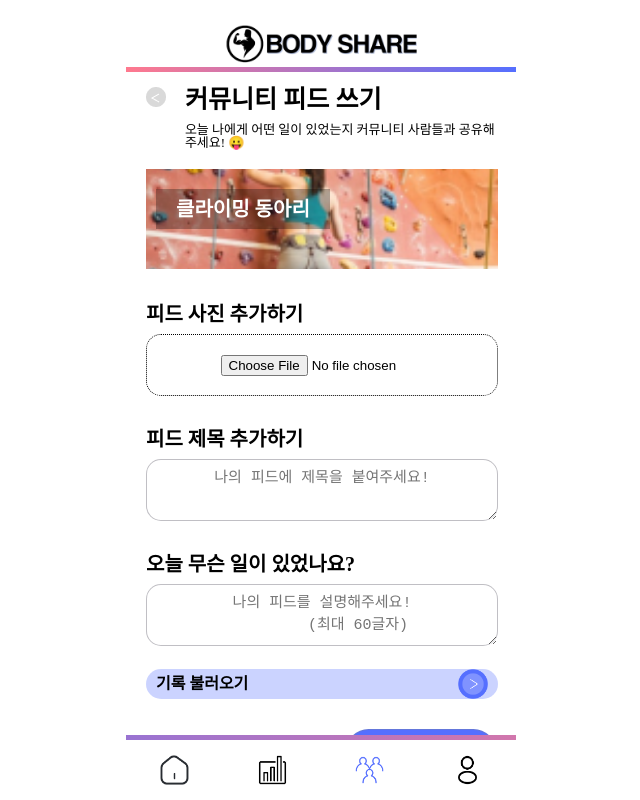
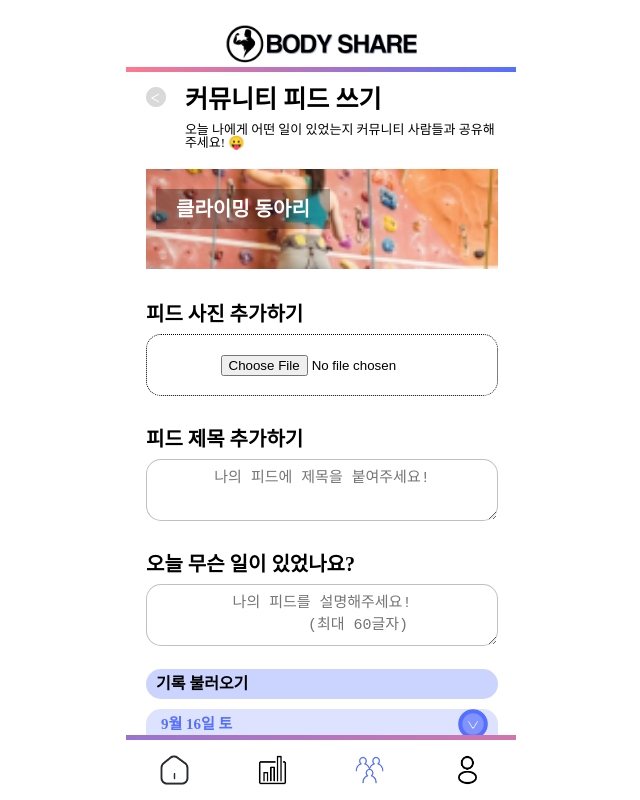
Before and after one commit to UNILION/BodyShare, a React (Create React App) app in the folder BodyShare-app/: page /community/feedAdd in a window 1280 px wide. Shown: the whole page, without its empty margins (319-959 px from the left). Built offline with nearby package versions, Linux system fonts and the light colour scheme.

Commit message:
feat: 기록 불러오기 페이지 추가

```diff
--- a/BodyShare-app/src/pages/community/commu/commuFeedAdd/CommuFeedAdd.js
+++ b/BodyShare-app/src/pages/community/commu/commuFeedAdd/CommuFeedAdd.js
@@ -4,7 +4,8 @@ import Button from "components/commons/Button";
 import plus from "assets/Img/buttonplus.png";
 import bannerPic from "assets/Img/card_image2.png";
 import { useNavigate } from "react-router-dom";
-import next from "assets/Img/circletgo.png"
+import next from "assets/Img/circletgo.png";
+import { useEffect, useState } from "react";
 
 const Container = styled.div`
   padding: 0 20px;
@@ -58,7 +59,7 @@ const Text = styled.div`
   font-size: 20px;
   font-weight: bold;
   color: white;
-  background-color: rgba(0,0,0,0.3);
+  background-color: rgba(0, 0, 0, 0.3);
   padding: 10px 20px;
 `;
 
@@ -101,29 +102,112 @@ const FeedTitle = styled.div``;
 
 const FeedContent = styled.div``;
 
-const Target = styled.div`
-  display: grid;
-  grid-template-columns: 1fr 0.1fr;
-  width: 100%;
-  background-color: rgba(85,111,255,0.3);
+const Targets = styled.div``;
+
+const TargetTop = styled.div`
+  background-color: rgba(85, 111, 2555, 0.3);
   border-radius: 15px;
-`;
-
-const TargetTitle = styled.div`
   line-height: 30px;
   padding-left: 10px;
   font-weight: bold;
 `;
 
+const TargetLists = styled.div``;
+
+const TargetList = styled.div``;
+
+const TargetListTop = styled.div`
+  display: grid;
+  grid-template-columns: 3fr 1fr;
+  align-content: space-between;
+  border-radius: 15px 15px 0 0;
+  background-color: ${(props) =>
+    props.select ? "rgba(85, 111, 255, 0.7)" : "rgba(85, 111, 255, 0.2)"};
+  margin-top: 10px;
+`;
+
+const TargetListTitle = styled.div`
+  color: #556fff;
+  font-size: 15px;
+  font-weight: bold;
+  line-height: 30px;
+  padding-left: 15px;
+`;
+
 const Next = styled.img`
+  margin-left: auto;
   width: 30px;
   height: 30px;
   cursor: pointer;
   padding-right: 10px;
+  transform: ${(props) => (props.click ? "rotate(-90deg)" : "rotate(90deg)")};
+  transform-origin: 15px 15px;
+  transition: all 0.3s linear;
+`;
+
+const DropDown = styled.div`
+  position: relative;
+  overflow: hidden;
+  z-index: 1;
+`;
+
+const TargetListMiddle = styled.div`
+  background-color: rgba(85, 111, 255, 0.1);
+  display: ${(props) => (props.first < 1 ? "none" : "")};
+
+  @keyframes dropdown1 {
+    0% {
+      transform: translateY(-100%);
+      display: none;
+    }
+    100% {
+      transform: translateY(0);
+    }
+  }
+
+  @keyframes dropdown2 {
+    0% {
+      transform: translateY(0);
+      display: ${(props) => (props.first < 2 ? "none" : "")};
+    }
+    100% {
+      transform: translateY(-100%);
+      display: none;
+    }
+  }
+  animation: ${(props) =>
+    props.click ? "dropdown1 0.4s ease" : "dropdown2 0.4s ease forwards"};
+`;
+
+const MiddleDetail = styled.div`
+  display: grid;
+  grid-template-columns: 3fr 1fr;
+  align-content: space-between;
+  padding: 10px 5px;
+`;
+
+const MiddleTitle = styled.div`
+  margin-left: 10px;
+`;
+
+const MiddleTime = styled.div`
+  margin-left: auto;
+  margin-right: 10px;
 `;
 
 const CommuFeedAdd = function () {
+  const [click1, setClick1] = useState(false);
+  const [click2, setClick2] = useState(false);
+  const [click3, setClick3] = useState(false);
+  const [select1, setSelect1] = useState(false);
+  const [select2, setSelect2] = useState(false);
+  const [select3, setSelect3] = useState(false);
+  const [first, setFirst] = useState(0);
   const navigate = useNavigate();
+  console.log(select1);
+  console.log(select2);
+  console.log(select3);
+  console.log(first);
   return (
     <Container>
       <Top>
@@ -166,10 +250,114 @@ const CommuFeedAdd = function () {
           ></Content>
         </FeedContent>
 
-        <Target>
-          <TargetTitle>기록 불러오기</TargetTitle>
-          <Next src={next} />
-        </Target>
+        <Targets>
+          <TargetTop>기록 불러오기</TargetTop>
+          <TargetLists>
+            <TargetList>
+              <TargetListTop select={select1}>
+                <TargetListTitle onClick={() => setSelect1(!select1)}>
+                  9월 16일 토
+                </TargetListTitle>
+                <Next
+                  src={next}
+                  click={click1}
+                  onClick={() => {
+                    setClick1(!click1);
+                    setFirst(first + 1);
+                  }}
+                />
+              </TargetListTop>
+              <DropDown>
+                <TargetListMiddle
+                  first={first}
+                  click={click1}
+                  onClick={() => setSelect1(!select1)}
+                >
+                  <MiddleDetail>
+                    <MiddleTitle>유산소 | 달리기</MiddleTitle>
+                    <MiddleTime>30분</MiddleTime>
+                  </MiddleDetail>
+                  <MiddleDetail>
+                    <MiddleTitle>유산소 | 조깅</MiddleTitle>
+                    <MiddleTime>20분</MiddleTime>
+                  </MiddleDetail>
+                  <MiddleDetail>
+                    <MiddleTitle>유산소 | 마라톤</MiddleTitle>
+                    <MiddleTime>100분</MiddleTime>
+                  </MiddleDetail>
+                </TargetListMiddle>
+              </DropDown>
+            </TargetList>
+
+            <TargetList>
+              <TargetListTop select={select2}>
+                <TargetListTitle onClick={() => setSelect2(!select2)}>
+                  9월 17일 일
+                </TargetListTitle>
+                <Next
+                  src={next}
+                  click={click2}
+                  onClick={() => {
+                    setClick2(!click2);
+                    setFirst(first + 1);
+                  }}
+                />
+              </TargetListTop>
+              <DropDown>
+                <TargetListMiddle first={first} click={click2}>
+                  <MiddleDetail>
+                    <MiddleTitle>근력 | 스쿼트</MiddleTitle>
+                    <MiddleTime>30분</MiddleTime>
+                  </MiddleDetail>
+                  <MiddleDetail>
+                    <MiddleTitle>근력 | 데드리프트</MiddleTitle>
+                    <MiddleTime>20분</MiddleTime>
+                  </MiddleDetail>
+                  <MiddleDetail>
+                    <MiddleTitle>근력 | 파워리프팅</MiddleTitle>
+                    <MiddleTime>10분</MiddleTime>
+                  </MiddleDetail>
+                </TargetListMiddle>
+              </DropDown>
+            </TargetList>
+
+            <TargetList>
+              <TargetListTop select={select3}>
+                <TargetListTitle onClick={() => setSelect3(!select3)}>
+                  9월 18일 월
+                </TargetListTitle>
+                <Next
+                  src={next}
+                  click={click3}
+                  onClick={() => {
+                    setClick3(!click3);
+                    setFirst(first + 1);
+                  }}
+                />
+              </TargetListTop>
+              <DropDown>
+                <TargetListMiddle
+                  first={first}
+                  click={click3}
+                  onClick={() => setSelect3(!select3)}
+                >
+                  <MiddleDetail>
+                    <MiddleTitle>기타 | 수영</MiddleTitle>
+                    <MiddleTime>70분</MiddleTime>
+                  </MiddleDetail>
+                  <MiddleDetail>
+                    <MiddleTitle>기타 | 농구</MiddleTitle>
+                    <MiddleTime>20분</MiddleTime>
+                  </MiddleDetail>
+                  <MiddleDetail>
+                    <MiddleTitle>기타 | 축구</MiddleTitle>
+                    <MiddleTime>100분</MiddleTime>
+                  </MiddleDetail>
+                </TargetListMiddle>
+              </DropDown>
+            </TargetList>
+          </TargetLists>
+        </Targets>
       </Middle>
 
       <Button
```
